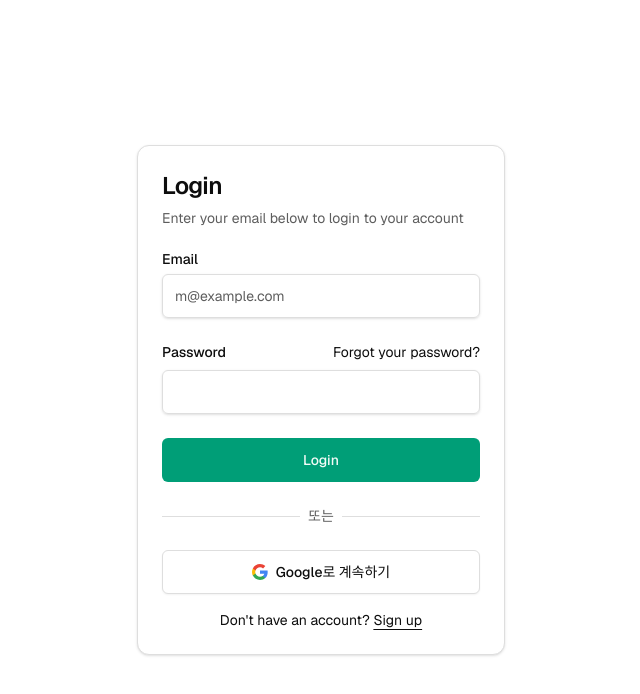
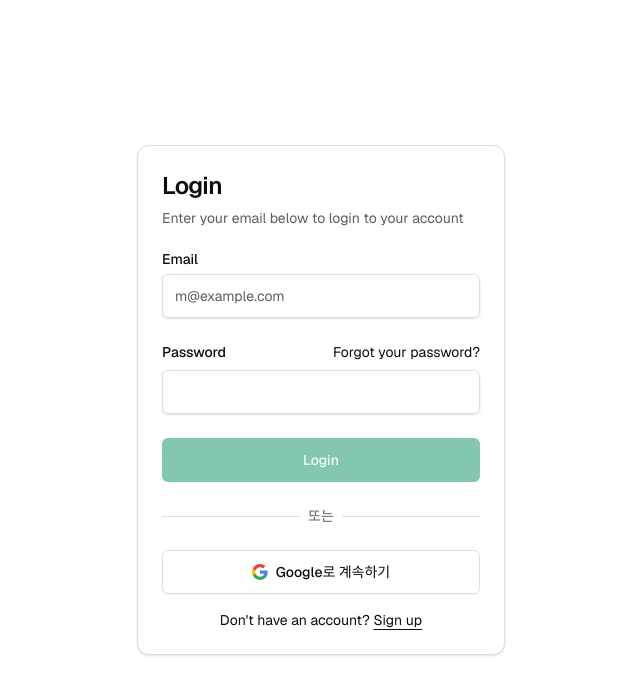
Before and after one commit to qpalkim/todays-outfit, a Next.js app: page /auth/login in a window 1280 px wide. Shown: the top 694 px of the page, without its empty margins (319-959 px from the left). Built offline with nearby package versions, Linux system fonts and the light colour scheme; no server answers.

Commit message:
💄 style: 프라이머리 민트 컬러를 더 연하게 조정
--primary/--ring 명도를 0.62 -> 0.78로 높여 톤을 완화

```diff
--- a/app/globals.css
+++ b/app/globals.css
@@ -34,7 +34,7 @@
   --card-foreground: oklch(0.16 0 0);
   --popover: oklch(1 0 0);
   --popover-foreground: oklch(0.16 0 0);
-  --primary: oklch(0.62 0.13 168);
+  --primary: oklch(0.78 0.08 168);
   --primary-foreground: oklch(0.98 0.01 168);
   --secondary: oklch(0.96 0 0);
   --secondary-foreground: oklch(0.21 0 0);
@@ -46,7 +46,7 @@
   --destructive-foreground: oklch(0.98 0.01 27);
   --border: oklch(0.9 0 0);
   --input: oklch(0.9 0 0);
-  --ring: oklch(0.62 0.13 168);
+  --ring: oklch(0.78 0.08 168);
   --radius: 0.5rem;
 }
 
```
